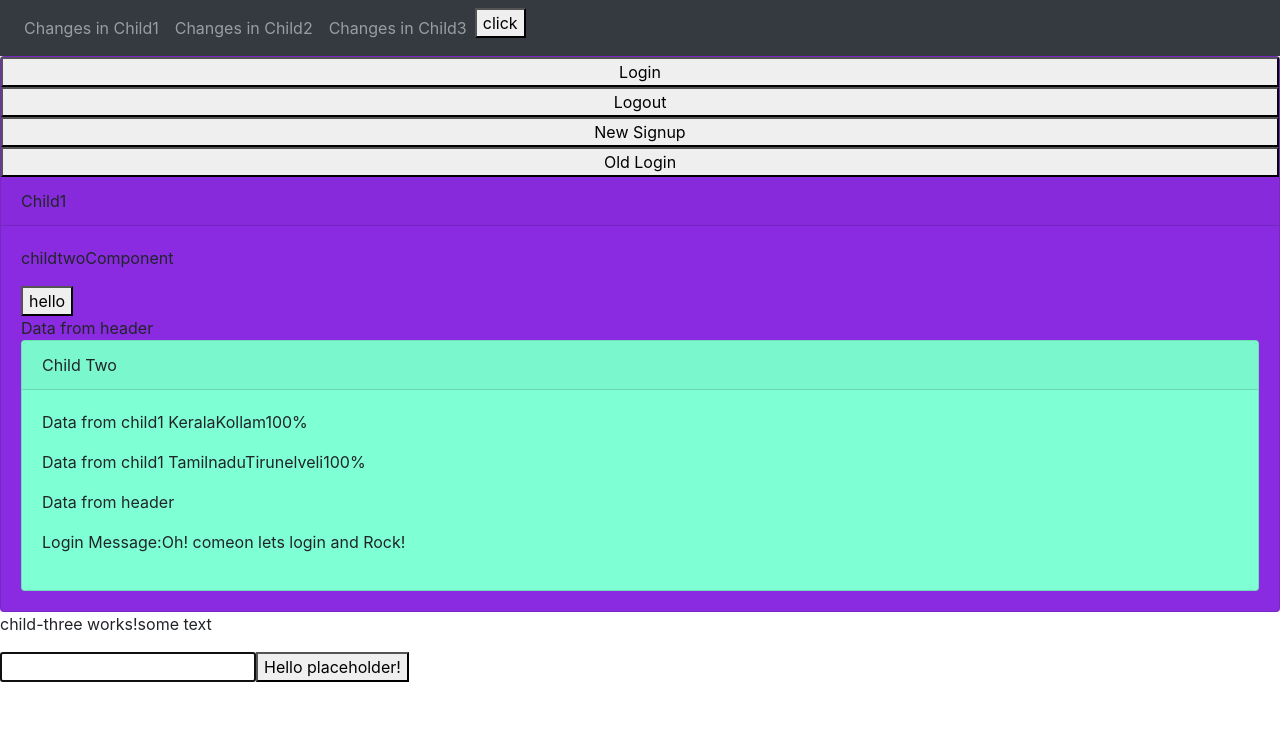
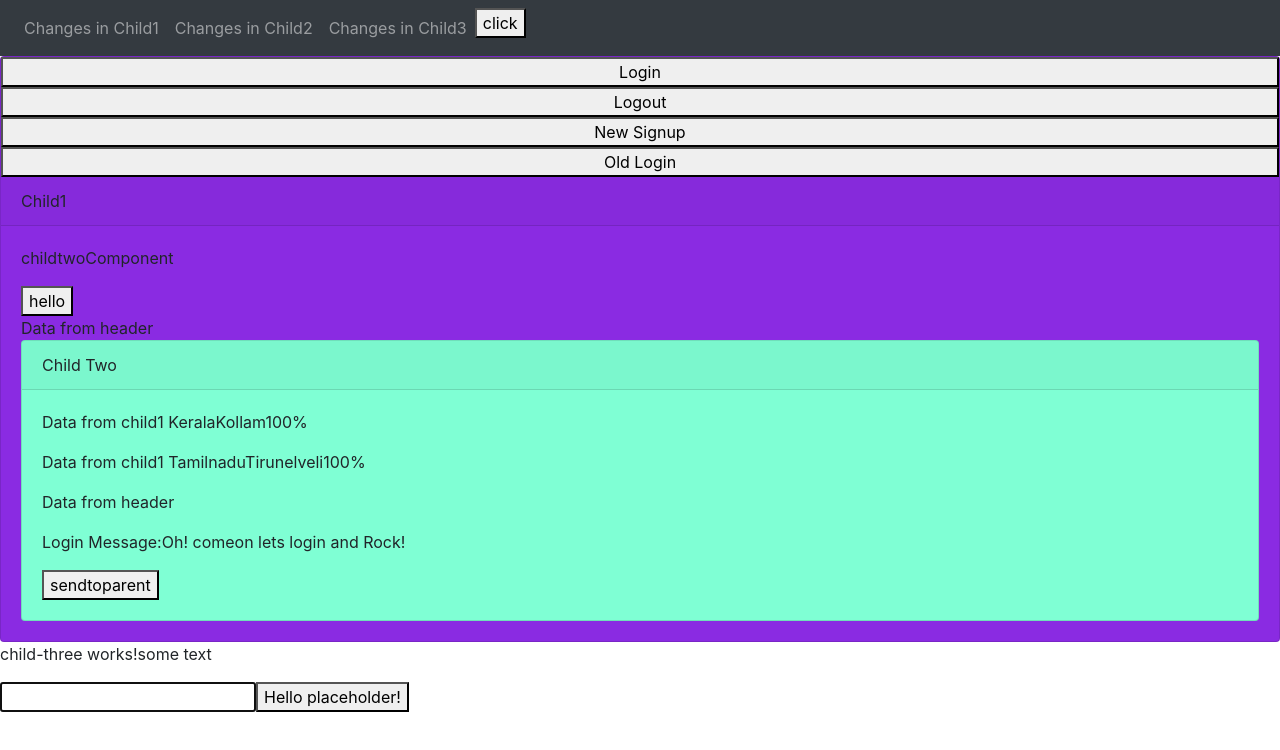
Before and after one commit to srinivasakalyan97/AngularServices, an Angular app: page / in a window 1280 px wide. Shown: the top 750 px of the page. Built offline with nearby package versions, Linux system fonts and the light colour scheme.

Commit message:
added output decorator to communicate from child to parent

```diff
--- a/src/app/childOne/child-one/child-one.component.html
+++ b/src/app/childOne/child-one/child-one.component.html
@@ -10,6 +10,6 @@
             <button (click)="child2Ref.helloguru()">hello</button>
         </div>
         <a>Data from header {{headerOrg}}</a>
-        <app-child-two #child2Ref [gettersetterValue]="gsobj" [changesobj]="ngchangesObj" [signup]="Signup" [loginout]="BtnLogin" [helloproperty2]="headertext2" [helloproperty]="headertext"></app-child-two>
+        <app-child-two (receiveFromChild)="helloMsgFromChild($event)" #child2Ref [gettersetterValue]="gsobj" [changesobj]="ngchangesObj" [signup]="Signup" [loginout]="BtnLogin" [helloproperty2]="headertext2" [helloproperty]="headertext"></app-child-two>
     </div>
 </div>
--- a/src/app/childOne/child-one/child-one.component.ts
+++ b/src/app/childOne/child-one/child-one.component.ts
@@ -18,6 +18,11 @@ export class ChildOneComponent implements OnInit, AfterViewInit {
 
   constructor(private CommunicationService:CommunicationService) { }
 
+  helloMsgFromChild($event){
+    alert($event)
+    console.log("message from child",$event)
+  }
+
   ngOnInit(): void {
   this.CommunicationService.cast
   .subscribe(
--- a/src/app/childTwo/child-two/child-two.component.html
+++ b/src/app/childTwo/child-two/child-two.component.html
@@ -11,5 +11,8 @@
     <p>Data from header {{headerOrg}}</p>
     <p>Login Message:{{loginmsg}}</p>
 </div>
+<div class="sendToParent">
+    <button (click)="sendToParent()">sendtoparent</button>
 </div>
 </div>
+</div>
--- a/src/app/childTwo/child-two/child-two.component.ts
+++ b/src/app/childTwo/child-two/child-two.component.ts
@@ -1,4 +1,4 @@
-import { Component, OnInit, Input, OnChanges, SimpleChanges } from '@angular/core';
+import { Component, OnInit, Input, OnChanges, SimpleChanges, Output, EventEmitter} from '@angular/core';
 import { CommunicationService } from './../../communication.service'
 @Component({
   selector: 'app-child-two',
@@ -10,6 +10,7 @@ export class ChildTwoComponent implements OnInit,OnChanges {
   loginmsg: any;
   email="childcomponent@two.com"
   private _getrsetrv:any;
+  jsonvalue=[{"hi":"hello","You're From":"India"}]
   name="childtwoComponent"
   constructor(private CommunicationService:CommunicationService) { }
 
@@ -18,6 +19,7 @@ export class ChildTwoComponent implements OnInit,OnChanges {
   @Input() loginout:boolean;
   @Input() signup:boolean;
   @Input() changesobj:Array<string>
+  @Output() receiveFromChild = new EventEmitter();
 
   get gettersetterValue():Array<any>{
     return this._getrsetrv;
@@ -34,6 +36,10 @@ export class ChildTwoComponent implements OnInit,OnChanges {
 
   helloguru(){
     alert("hello guru");
+  }
+
+  sendToParent(){
+    this.receiveFromChild.emit(this.jsonvalue);
   }
 
   ngOnInit(): void {
```
